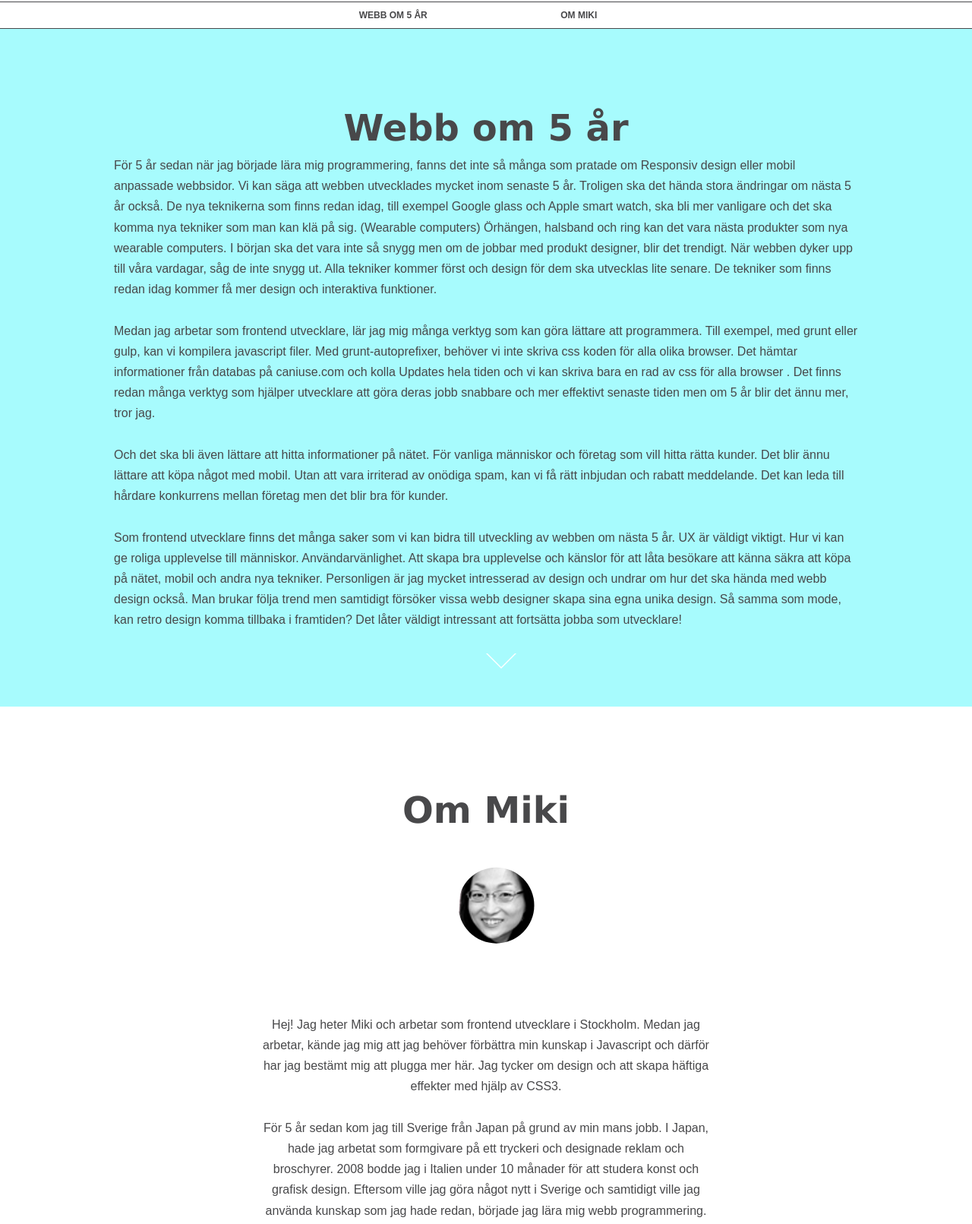
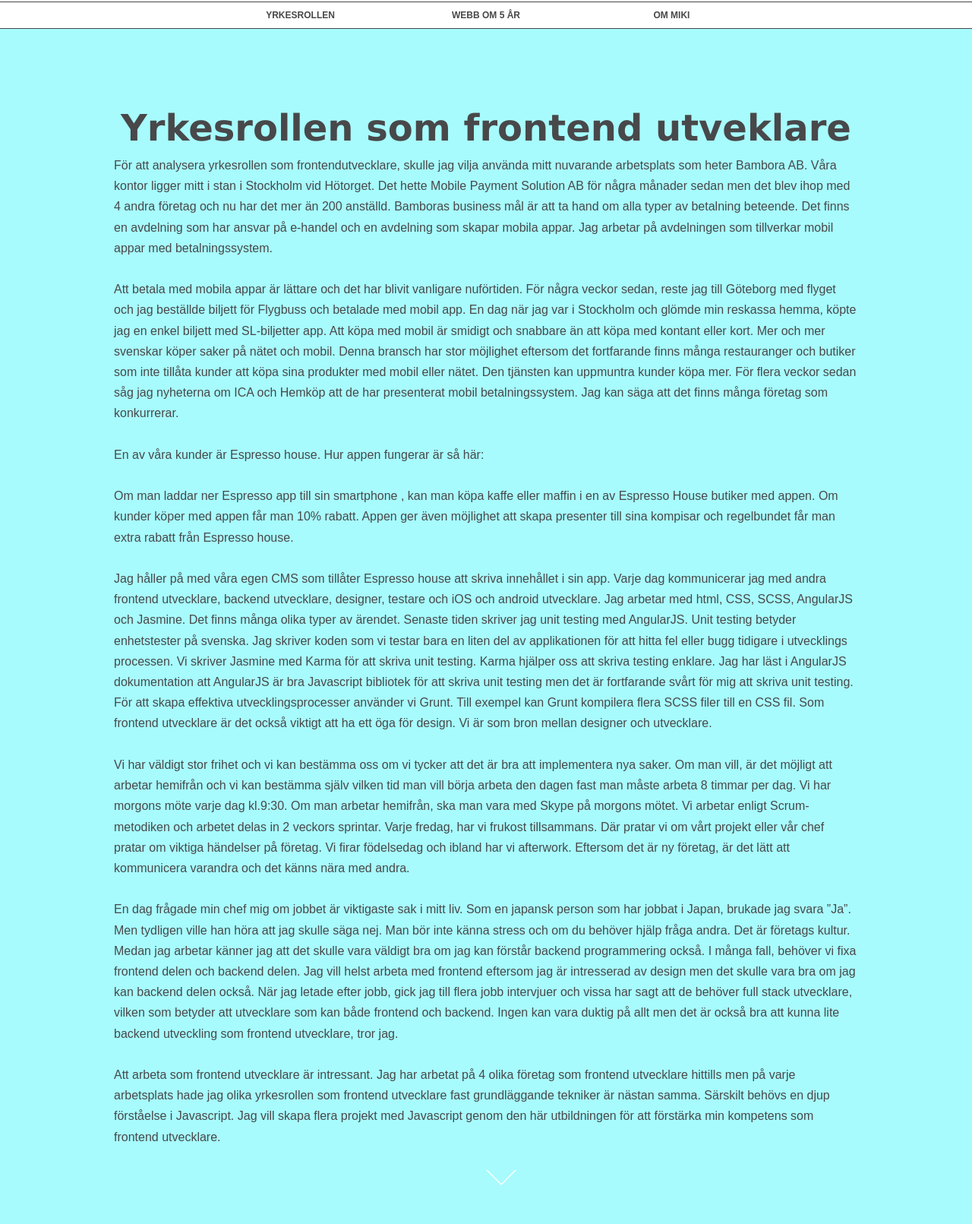
Before and after one commit to mikidoi/mikidoi.github.io, a website: page index.html in a window 1280 px wide. Shown: the part 73-1684 px from the top of the page at 76% size. Drawn offline with nearby package versions, Linux system fonts and the light colour scheme.

Commit message:
Added yrkesrollen

```diff
--- a/index.html
+++ b/index.html
@@ -57,18 +57,51 @@
             </a>
             <nav class="layoutHeader--nav">
               <ul class="layoutHeader--menu">
-                  <li><a href="#home">Webb om 5 år</a></li>
+                  <li><a href="#"home>Yrkesrollen</a></li>
+                  <li><a href="#webb">Webb om 5 år</a></li>
                   <li><a href="#about">Om Miki</a></li>
 <!--                  <li><a href="#project">Projekt</a></li>-->
               </ul>
             </nav>
           </header>
         </div>
-
         <div class="layoutMain">
             <div class="layoutHome">
                 <section class="layoutSection">
-                    <h2 id="home" class="themeMain--intro">Webb om 5 år</h2>
+                    <h2 id="home" class="themeMain--intro">Yrkesrollen som frontend utveklare</h2>
+                    <p>
+                      För att analysera yrkesrollen som frontendutvecklare, skulle jag vilja använda mitt nuvarande arbetsplats som heter Bambora AB. Våra kontor ligger mitt i stan i Stockholm vid Hötorget. Det hette Mobile Payment Solution AB för några månader sedan men det blev ihop med 4 andra företag och nu har det mer än 200 anställd. Bamboras business mål är att ta hand om alla typer av betalning beteende. Det finns en avdelning som har ansvar på e-handel och en avdelning som skapar mobila appar. Jag arbetar på avdelningen som tillverkar mobil appar med betalningssystem.
+                    </p><br>
+                    <p>
+                      Att betala med mobila appar är lättare och det har blivit vanligare nuförtiden. För några veckor sedan, reste jag till Göteborg med flyget och jag beställde biljett för Flygbuss och betalade med mobil app. En dag när jag var i Stockholm och glömde min reskassa hemma, köpte jag en enkel biljett med SL-biljetter app. Att köpa med mobil är smidigt och snabbare än att köpa med kontant eller kort. Mer och mer svenskar köper saker på nätet och mobil. Denna bransch har stor möjlighet eftersom det fortfarande finns många restauranger och butiker som inte tillåta kunder att köpa sina produkter med mobil eller nätet. Den tjänsten kan uppmuntra kunder köpa mer. För flera veckor sedan såg jag nyheterna om ICA och Hemköp att de har presenterat mobil betalningssystem. Jag kan säga att det finns många företag som konkurrerar.<br><br>
+En av våra kunder är Espresso house. Hur appen fungerar är så här:<br>
+<br>
+Om man laddar ner Espresso app till sin smartphone , kan man köpa kaffe eller maffin i en av Espresso House butiker med appen. Om kunder köper med appen får man 10% rabatt. Appen ger även möjlighet att skapa presenter till sina kompisar och regelbundet får man extra rabatt från Espresso house.
+
+                    </p><br>
+                    <p>
+                      Jag håller på med våra egen CMS som tillåter Espresso house att skriva innehållet i sin app.
+Varje dag kommunicerar jag med andra frontend utvecklare, backend utvecklare, designer, testare och iOS och android utvecklare. Jag arbetar med html, CSS, SCSS, AngularJS och Jasmine. Det finns många olika typer av ärendet. Senaste tiden skriver jag unit testing med AngularJS. Unit testing betyder enhetstester på svenska. Jag skriver koden som vi testar bara en liten del av applikationen för att hitta fel eller bugg tidigare i utvecklings processen. Vi skriver Jasmine med Karma för att skriva unit testing. Karma hjälper oss att skriva testing enklare. Jag har läst i AngularJS dokumentation att AngularJS är bra Javascript bibliotek för att skriva unit testing men det är fortfarande svårt för mig att skriva unit testing. För att skapa effektiva utvecklingsprocesser använder vi Grunt. Till exempel kan Grunt kompilera flera SCSS filer till en CSS fil. Som frontend utvecklare är det också viktigt att ha ett öga för design. Vi är som bron mellan designer och utvecklare.
+<br>
+                    <br>
+                      Vi har väldigt stor frihet och vi kan bestämma oss om vi tycker att det är bra att implementera nya saker.  Om man vill, är det möjligt att arbetar hemifrån och vi kan bestämma själv vilken tid man vill börja arbeta den dagen fast man måste arbeta 8 timmar per dag. Vi har morgons möte varje dag kl.9:30. Om man arbetar hemifrån, ska man vara med Skype på morgons mötet. Vi arbetar enligt Scrum-metodiken och arbetet delas in 2 veckors sprintar.
+Varje fredag, har vi frukost tillsammans. Där pratar vi om vårt projekt eller vår chef pratar om viktiga händelser på företag. Vi firar födelsedag och ibland har vi afterwork. Eftersom det är ny företag, är det lätt att kommunicera varandra och det känns nära med andra.
+
+                    </p><br>
+                    <p>
+                      En dag frågade min chef mig om jobbet är viktigaste sak i mitt liv. Som en japansk person som har jobbat i Japan, brukade jag svara ”Ja”. Men tydligen ville han höra att jag skulle säga nej. Man bör inte känna stress och om du behöver hjälp fråga andra. Det är företags kultur.<br>
+
+Medan jag arbetar känner jag att det skulle vara väldigt bra om jag kan förstår backend programmering också. I många fall, behöver vi fixa frontend delen och backend delen. Jag vill helst arbeta med frontend eftersom jag är intresserad av design men det skulle vara bra om jag kan backend delen också. När jag letade efter jobb, gick jag till flera jobb intervjuer och vissa har sagt att de behöver full stack utvecklare, vilken som betyder att utvecklare som kan både frontend och backend. Ingen kan vara duktig på allt men det är också bra att kunna lite backend utveckling som frontend utvecklare, tror jag.<br><br>
+Att arbeta som frontend utvecklare är intressant. Jag har arbetat på 4 olika företag som frontend utvecklare hittills men på varje arbetsplats hade jag olika yrkesrollen som frontend utvecklare fast grundläggande tekniker är nästan samma. Särskilt behövs en djup förståelse i Javascript. Jag vill skapa flera projekt med Javascript genom den här utbildningen för att förstärka min kompetens som frontend utvecklare.
+
+                    </p>
+                    <a href="#webb" class="scrollDown-arrow"></a>
+                </section>
+            </div>
+        <div class="layoutMain">
+            <div class="layoutHome">
+                <section class="layoutSection">
+                    <h2 id="webb" class="themeMain--intro">Webb om 5 år</h2>
                     <p class="delay delay-1">
                       För 5 år sedan när jag började lära mig programmering, fanns det inte
                       så många som pratade om Responsiv design eller mobil anpassade
@@ -131,14 +164,6 @@
                       </p>
                       <br>
                       <p>
-                        För 5 år sedan kom jag till Sverige från Japan på grund av min mans jobb.
-                        I Japan, hade jag arbetat som formgivare på ett tryckeri och designade reklam och broschyrer.
-                        2008 bodde jag i Italien under 10 månader för att studera konst och grafisk design.
-                        Eftersom ville jag göra något nytt i Sverige och samtidigt ville jag använda kunskap som jag hade redan,
-                        började jag lära mig webb programmering.
-                      </p>
-                      <br>
-                      <p>
                         Min hobby är att kolla matrecepter på nätet och laga olika typer av maträtter. Jag kommer från
                         Japan och sälvklart vill jag gärna lära ut hur man kan göra sushi!
                         Jag tycker om att testa olika smaker från hela världen.
```
